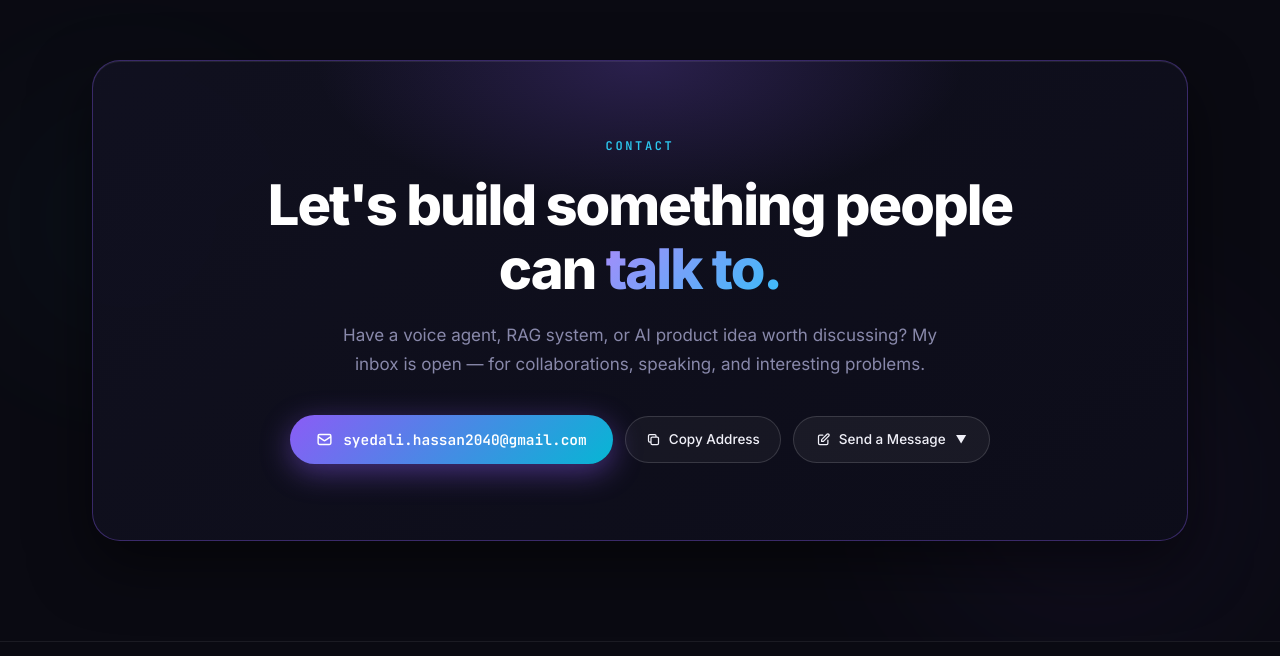
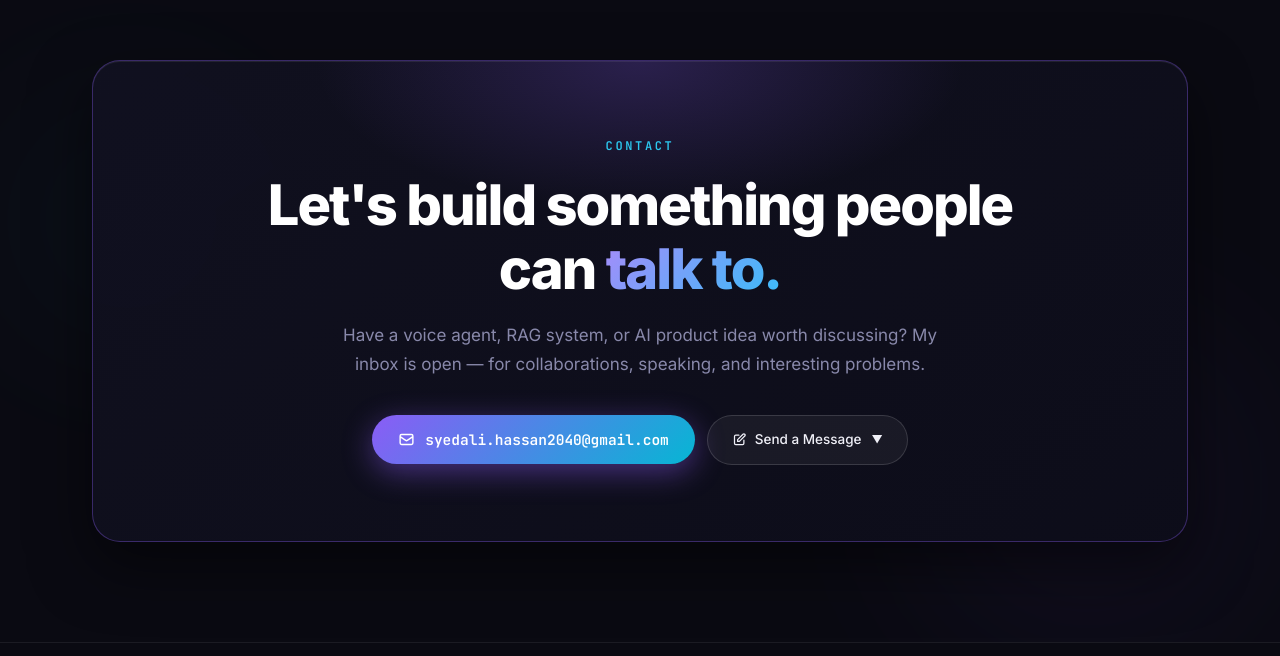
Before and after one commit to Ali241124/Personal-Portfolio, a React (Vite) app in the folder client/: page / in a window 1280 px wide. Shown: the part 5910-6566 px from the top of the page. Built offline with nearby package versions, Linux system fonts and the light colour scheme.

Commit message:
Remove copy address button

```diff
--- a/client/src/components/Contact.jsx
+++ b/client/src/components/Contact.jsx
@@ -5,19 +5,12 @@ import axios from "axios";
 export default function Contact() {
   const ref = useRef(null);
   const inView = useInView(ref, { once: true, margin: "-100px" });
-  const [copied, setCopied] = useState(false);
   const [showForm, setShowForm] = useState(false);
   const [form, setForm] = useState({ name: "", email: "", subject: "", message: "" });
   const [loading, setLoading] = useState(false);
   const [status, setStatus] = useState(null); // { type: "success"|"error", text: "" }
 
   const directEmail = "syedali.hassan2040@gmail.com";
-
-  const handleCopyEmail = () => {
-    navigator.clipboard.writeText(directEmail);
-    setCopied(true);
-    setTimeout(() => setCopied(false), 2200);
-  };
 
   const handleChange = (e) => setForm({ ...form, [e.target.name]: e.target.value });
 
@@ -165,45 +158,6 @@ export default function Contact() {
               <span>{directEmail}</span>
             </a>
 
-            {/* Copy Address Button */}
-            <button
-              onClick={handleCopyEmail}
-              aria-label="Copy email address"
-              style={{
-                display: "inline-flex",
-                alignItems: "center",
-                gap: 8,
-                padding: "12px 20px",
-                background: "rgba(255, 255, 255, 0.04)",
-                border: "1px solid var(--border-hover)",
-                borderRadius: 100,
-                color: copied ? "var(--cyan)" : "var(--text-1)",
-                fontFamily: "var(--font)",
-                fontSize: 13.5,
-                fontWeight: 500,
-                cursor: "pointer",
-                transition: "all 0.2s ease",
-                outline: "none",
-              }}
-              className="contact-copy-btn"
-            >
-              {copied ? (
-                <>
-                  <svg width="15" height="15" fill="none" stroke="currentColor" viewBox="0 0 24 24">
-                    <path strokeLinecap="round" strokeLinejoin="round" strokeWidth={2} d="M5 13l4 4L19 7" />
-                  </svg>
-                  <span>Copied!</span>
-                </>
-              ) : (
-                <>
-                  <svg width="15" height="15" fill="none" stroke="currentColor" viewBox="0 0 24 24">
-                    <path strokeLinecap="round" strokeLinejoin="round" strokeWidth={2} d="M8 16H6a2 2 0 01-2-2V6a2 2 0 012-2h8a2 2 0 012 2v2m-6 12h8a2 2 0 002-2v-8a2 2 0 00-2-2h-8a2 2 0 00-2 2v8a2 2 0 002 2z" />
-                  </svg>
-                  <span>Copy Address</span>
-                </>
-              )}
-            </button>
-
             {/* Toggle Send Message Form Button */}
             <button
               onClick={() => setShowForm(!showForm)}
@@ -211,7 +165,7 @@ export default function Contact() {
                 display: "inline-flex",
                 alignItems: "center",
                 gap: 8,
-                padding: "12px 22px",
+                padding: "13px 24px",
                 background: showForm ? "rgba(139, 92, 246, 0.18)" : "rgba(255, 255, 255, 0.05)",
                 border: `1px solid ${showForm ? "var(--violet)" : "var(--border-hover)"}`,
                 borderRadius: 100,
```
